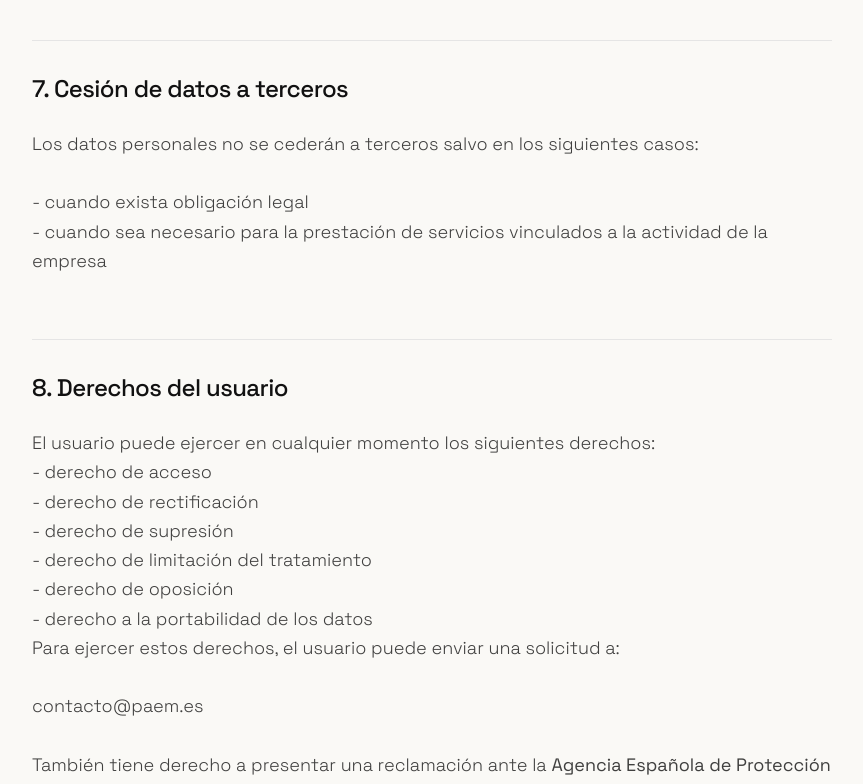
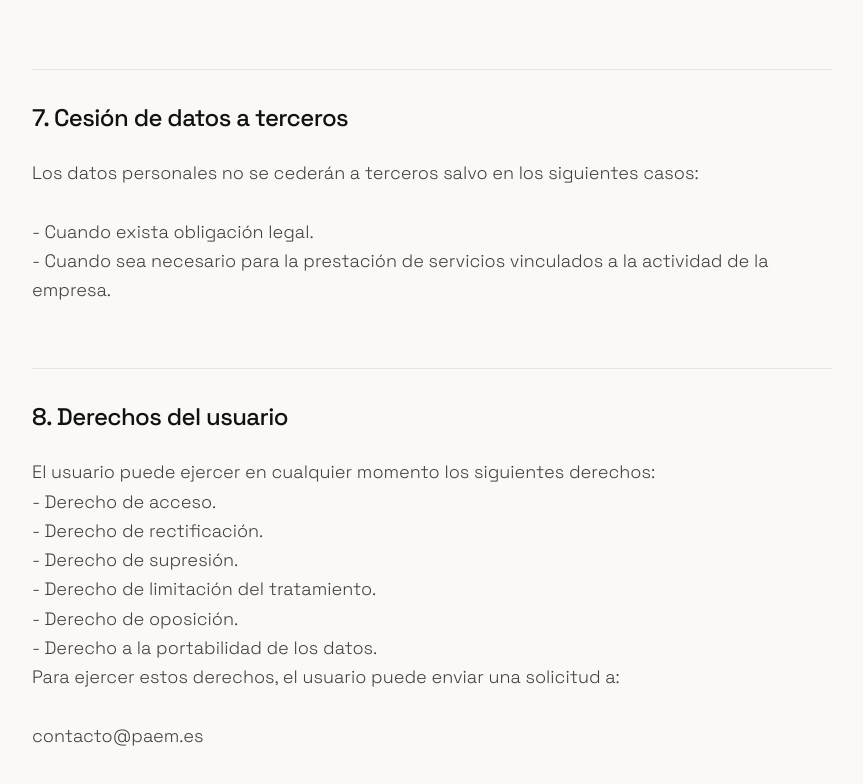
Before and after one commit to ph-holding/paem-landing-page, a React (Vite) app: page /politica-privacidad in a window 1280 px wide. Shown: the part 1987-2771 px from the top of the page, without its empty margins (208-1071 px from the left). Built offline with nearby package versions, Linux system fonts and the light colour scheme.

Commit message:
fix: Standardize punctuation and capitalization in text across multiple pages

```diff
--- a/src/pages/CommunicationChannelPage.jsx
+++ b/src/pages/CommunicationChannelPage.jsx
@@ -22,13 +22,13 @@ const CommunicationChannelPage = () => {
             Este canal está disponible tanto para personas vinculadas a la
             organización como para terceros ajenos a ella, incluyendo:
             <br />
-            - trabajadores por cuenta ajena o autónomos
+            - Trabajadores por cuenta ajena o autónomos.
             <br />
-            - empresas asociadas
+            - Empresas asociadas.
             <br />
-            - proveedores y profesionales colaboradores
+            - Proveedores y profesionales colaboradores.
             <br />
-            - cualquier otro grupo de interés
+            - Cualquier otro grupo de interés.
             <br />
             <br />
             A través de este canal se pueden comunicar hechos, conductas o
--- a/src/pages/HomePage.jsx
+++ b/src/pages/HomePage.jsx
@@ -256,6 +256,22 @@ const HomeOfferings = () => (
         </div>
         <div className="flex h-full flex-col border-l border-border pl-6">
           <span className="mb-16 block font-mono text-xs uppercase tracking-widest text-secondary">
+            Visión
+          </span>
+          <div className="flex items-start gap-4">
+            <h3 className="font-sans text-2xl leading-tight tracking-tight md:text-3xl portrait:max-sm:text-lg landscape:max-lg:text-base">
+              Ser un referente de arquitectura y rentabilidad estructural en
+              España.
+            </h3>
+            <img
+              src={medalIcon}
+              alt="Medal"
+              className="h-8 w-8 transition-all duration-300 group-hover:brightness-0 portrait:max-sm:h-6 portrait:max-sm:w-6 landscape:max-lg:h-6 landscape:max-lg:w-6"
+            />
+          </div>
+        </div>
+        <div className="flex h-full flex-col border-l border-border pl-6">
+          <span className="mb-16 block font-mono text-xs uppercase tracking-widest text-secondary">
             Valores
           </span>
           <div className="flex items-start gap-4">
@@ -266,22 +282,6 @@ const HomeOfferings = () => (
             <img
               src={handshakeIcon}
               alt="Handshake"
-              className="h-8 w-8 transition-all duration-300 group-hover:brightness-0 portrait:max-sm:h-6 portrait:max-sm:w-6 landscape:max-lg:h-6 landscape:max-lg:w-6"
-            />
-          </div>
-        </div>
-        <div className="flex h-full flex-col border-l border-border pl-6">
-          <span className="mb-16 block font-mono text-xs uppercase tracking-widest text-secondary">
-            Visión
-          </span>
-          <div className="flex items-start gap-4">
-            <h3 className="font-sans text-2xl leading-tight tracking-tight md:text-3xl portrait:max-sm:text-lg landscape:max-lg:text-base">
-              Ser un referente de arquitectura y rentabilidad estructural en
-              España.
-            </h3>
-            <img
-              src={medalIcon}
-              alt="Medal"
               className="h-8 w-8 transition-all duration-300 group-hover:brightness-0 portrait:max-sm:h-6 portrait:max-sm:w-6 landscape:max-lg:h-6 landscape:max-lg:w-6"
             />
           </div>
--- a/src/pages/PrivacyPolicyPage.jsx
+++ b/src/pages/PrivacyPolicyPage.jsx
@@ -15,12 +15,12 @@ const PrivacyPolicyPage = () => {
     {
       title: "3. Datos personales que se recogen",
       content:
-        "PAEM Real Estate podrá recopilar los siguientes datos personales a través del sitio web:\n\n\t- nombre\n\t- correo electrónico\n\t- número de teléfono\n\t- cualquier información facilitada voluntariamente por el usuario mediante contacto directo",
+        "PAEM Real Estate podrá recopilar los siguientes datos personales a través del sitio web:\n\n\t- Nombre.\n\t- Correo electrónico.\n\t- Número de teléfono.\n\t- Cualquier información facilitada voluntariamente por el usuario mediante contacto directo.",
     },
     {
       title: "4. Finalidad del tratamiento",
       content:
-        "Los datos personales recogidos se utilizarán para:\n\n\t- responder a consultas realizadas por los usuarios\n\t- proporcionar información sobre proyectos inmobiliarios\n\t- gestionar comunicaciones con clientes o potenciales clientes",
+        "Los datos personales recogidos se utilizarán para:\n\n\t- Responder a consultas realizadas por los usuarios.\n\t- Proporcionar información sobre proyectos inmobiliarios.\n\t- Gestionar comunicaciones con clientes o potenciales clientes.",
     },
     {
       title: "5. Base jurídica",
@@ -35,7 +35,7 @@ const PrivacyPolicyPage = () => {
     {
       title: "7. Cesión de datos a terceros",
       content:
-        "Los datos personales no se cederán a terceros salvo en los siguientes casos:\n\n- cuando exista obligación legal\n- cuando sea necesario para la prestación de servicios vinculados a la actividad de la empresa",
+        "Los datos personales no se cederán a terceros salvo en los siguientes casos:\n\n- Cuando exista obligación legal.\n- Cuando sea necesario para la prestación de servicios vinculados a la actividad de la empresa.",
     },
     {
       title: "8. Derechos del usuario",
@@ -43,17 +43,17 @@ const PrivacyPolicyPage = () => {
         <span>
           El usuario puede ejercer en cualquier momento los siguientes derechos:
           <br />
-          - derecho de acceso
+          - Derecho de acceso.
           <br />
-          - derecho de rectificación
+          - Derecho de rectificación.
           <br />
-          - derecho de supresión
+          - Derecho de supresión.
           <br />
-          - derecho de limitación del tratamiento
+          - Derecho de limitación del tratamiento.
           <br />
-          - derecho de oposición
+          - Derecho de oposición.
           <br />
-          - derecho a la portabilidad de los datos
+          - Derecho a la portabilidad de los datos.
           <br />
           Para ejercer estos derechos, el usuario puede enviar una solicitud a:
           <br />
--- a/src/pages/TermsPage.jsx
+++ b/src/pages/TermsPage.jsx
@@ -26,7 +26,7 @@ const TermsPage = () => {
     {
       title: "5. Exclusión de responsabilidad",
       content:
-        "PAEM Real Estate no se responsabiliza de:\n\n\t- posibles errores en la información publicada\n\t- interrupciones del servicio del sitio web\n\t- daños derivados del uso del sitio web\n\nLa empresa se reserva el derecho a modificar los contenidos del sitio web en cualquier momento.",
+        "PAEM Real Estate no se responsabiliza de:\n\n\t- Posibles errores en la información publicada.\n\t- Interrupciones del servicio del sitio web.\n\t- Daños derivados del uso del sitio web.\n\nLa empresa se reserva el derecho a modificar los contenidos del sitio web en cualquier momento.",
     },
     {
       title: "6. Exactitud de la información de proyectos",
```
